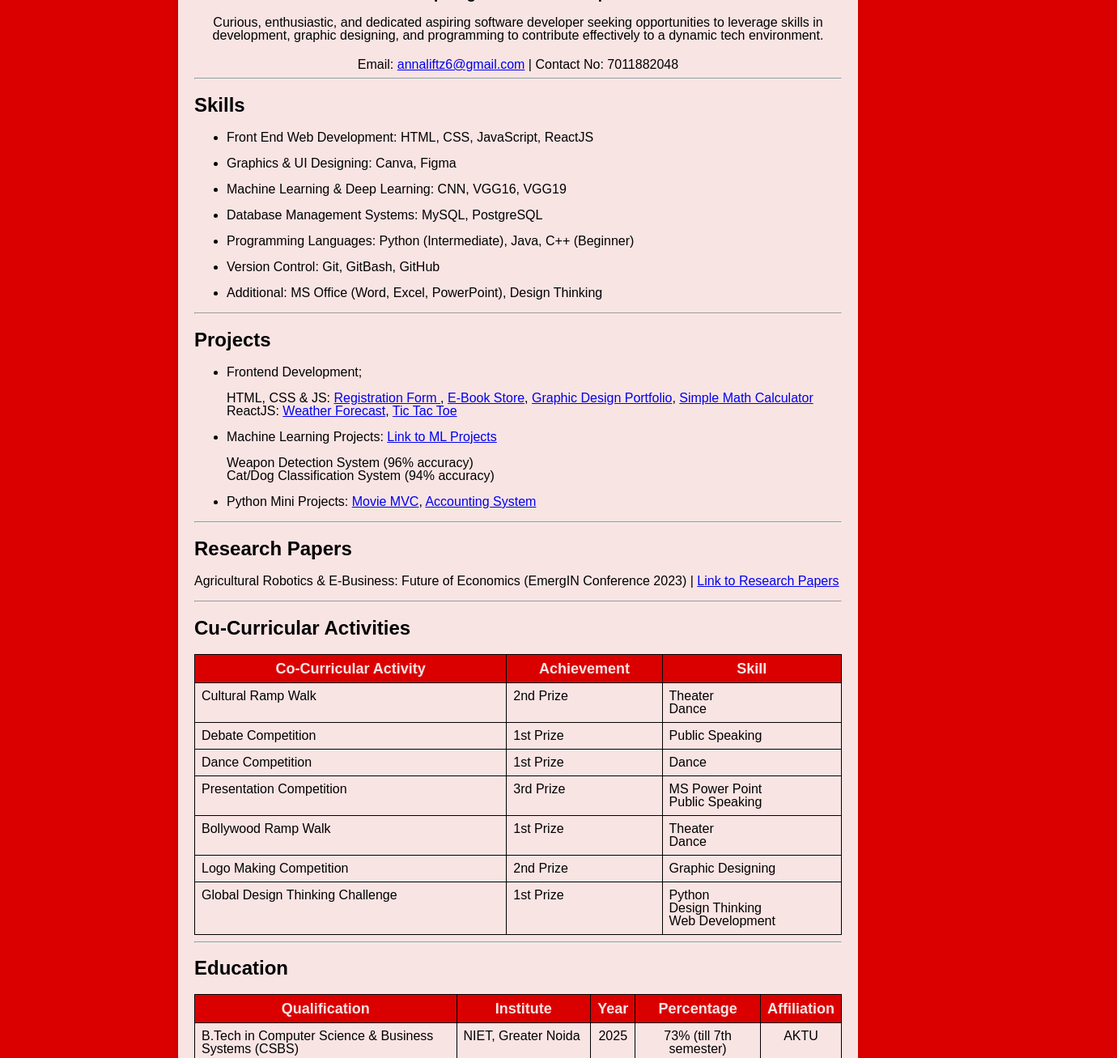
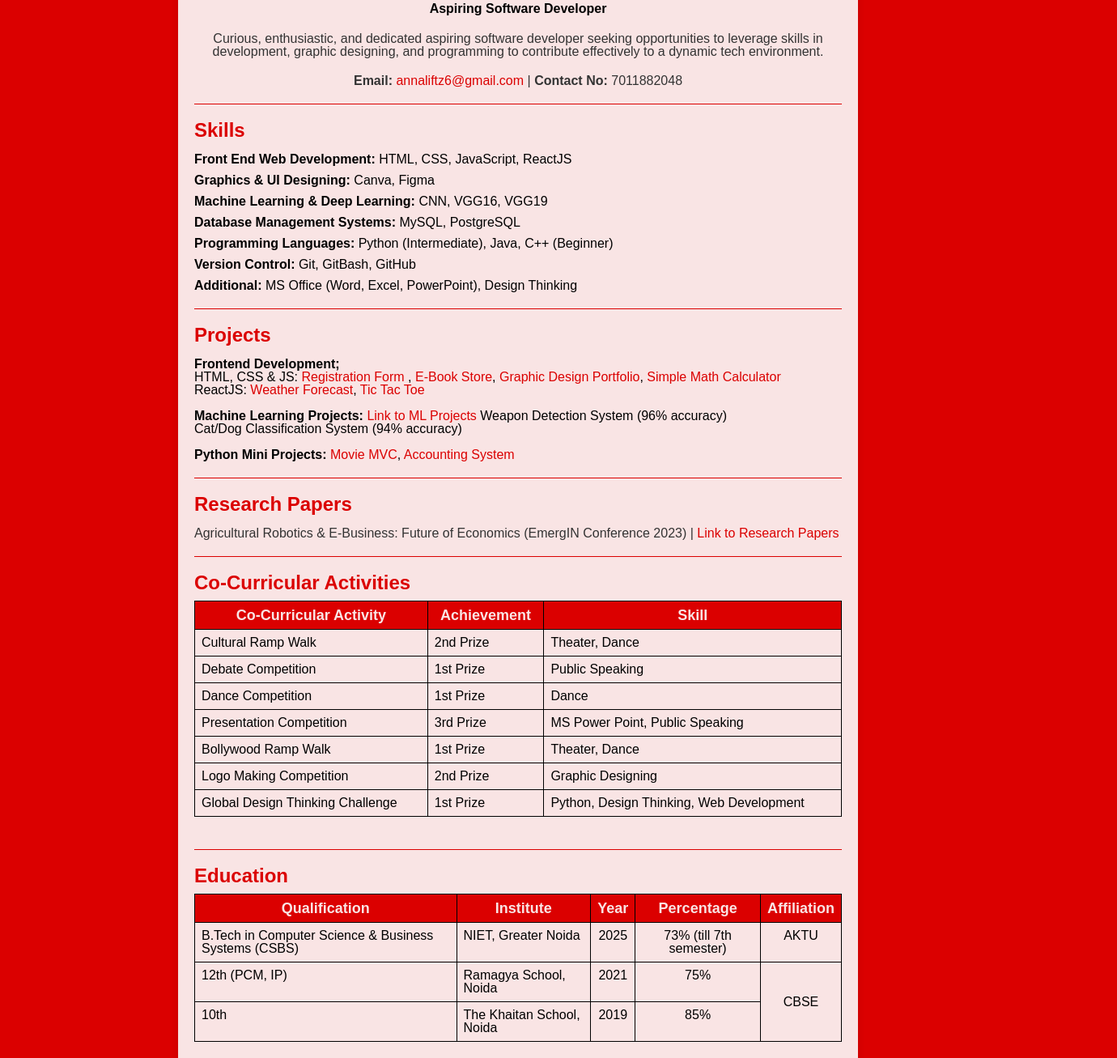
Before and after one commit to aashnaaa/Resume, a plain HTML site: page index.html in a window 1280 px wide. Shown: the part 326-1633 px from the top of the page at 81% size, 1380 px wide, since content can reach past the window. Drawn offline with Linux system fonts and the light colour scheme.

Commit message:
Updated index.html with the lastest version

```diff
--- a/index.html
+++ b/index.html
@@ -6,54 +6,12 @@
     <meta name="viewport" content="width=device-width, initial-scale=1.0">
     <title>Aashna's Resume</title>
     <style>
-        footer{
-            font-family: Arial, sans-serif;
-            color: #f9e4e4;
-            text-align: center;
-        }
-
         body {
             font-family: Arial, sans-serif;
             line-height: 1;
             background-color: #db0000;
             padding: 20px;
             margin: 0;
-        }
-
-        table {
-            border-collapse: collapse;
-            width: 100%;
-        }
-
-        th, td {
-            border: 1px solid black;
-            padding: 8px;
-            text-align: left;
-            vertical-align: top;
-        }
-        th{
-            background-color: #db0000;
-            font-weight: 900;
-            font-size: large;
-            color: #f9e4e4;
-            text-align: center;
-        }
-
-        .circle {
-            width: 120px;
-            height: 120px;
-            border-radius: 50%;
-            overflow: hidden;
-            align-self: center;
-
-        }
-
-        .circle img {
-            width: 100%;
-            height: 100%;
-            object-fit: cover;
-            justify-content: center;
-            align-items: center;
         }
 
         .container {
@@ -70,48 +28,156 @@
             margin-bottom: 20px;
         }
 
+        .image-container {
+            display: flex;
+            justify-content: center;
+            align-items: center;
+            margin-bottom: 10px;
+        }
+
+        .circle {
+            width: 120px;
+            height: 120px;
+            border-radius: 50%;
+            overflow: hidden;
+        }
+
+        .circle img {
+            width: 100%;
+            height: 100%;
+            object-fit: cover;
+        }
+
+        h1, h2, h3 {
+            color: #db0000;
+            margin-bottom: 10px;
+        }
+
+        p {
+            color: #333;
+        }
+
+        hr {
+            border: 0;
+            height: 1px;
+            background: #db0000;
+            margin: 20px 0;
+        }
+
+        ul {
+            list-style-type: none;
+            padding: 0;
+        }
+
+        li {
+            margin-bottom: 10px;
+        }
+
+        a {
+            color: #db0000;
+            text-decoration: none;
+        }
+
+        a:hover {
+            text-decoration: underline;
+        }
+
+        .skills, .education, .co-curricular {
+            margin-bottom: 20px;
+        }
+
+        .scrollable-table {
+            overflow-x: auto;
+            -webkit-overflow-scrolling: touch;
+        }
+
+        table {
+            border-collapse: collapse;
+            width: 100%;
+            min-width: 600px; /* Adjust this value as needed */
+            margin-bottom: 20px;
+        }
+
+        th, td {
+            border: 1px solid black;
+            padding: 8px;
+            text-align: left;
+            vertical-align: top;
+        }
+
+        th {
+            background-color: #db0000;
+            font-weight: 900;
+            font-size: large;
+            color: #f9e4e4;
+            text-align: center;
+        }
+
+        tr:hover {
+            background-color: #edabab;
+        }
+
         .contact-info {
             text-align: center;
             margin-bottom: 20px;
         }
 
-        .contact-info p {
-            margin: 5px 0;
+        footer {
+            font-family: Arial, sans-serif;
+            color: #f9e4e4;
+            text-align: center;
+            margin-top: 20px;
         }
 
-        .skills {
-            margin-bottom: 20px;
+        @media (max-width: 600px) {
+            .container {
+                padding: 10px;
             }
 
-        .education {
-            margin-bottom: 20px;
+            h1, h2, h3 {
+                font-size: 1.5em;
             }
 
-        .education p,
-        .education ul {
-            margin: 5px 0;
-            display: inline-block;
+            .skills, .education, .co-curricular {
+                margin-bottom: 10px;
+            }
+
+            .scrollable-table table {
+                min-width: 100%; /* Adjust for smaller screens */
             }
 
             .image-container {
-            position: center;
-            top: 30px;
-            left: 50%;
-            justify-content: center;
-            align-items: center;
-            transform: translateX(42.5%);
+                margin-bottom: 10px;
+            }
         }
 
-        .social-media {
-            display: flex;
+        @media print {
+            body {
+                background-color: #fff;
+                color: #000;
             }
 
-        .social-media a {
-            margin-right: 10px;
+            .container {
+                box-shadow: none;
             }
 
-        tr:hover {background-color: #edabab;}
+            a {
+                color: #000;
+                text-decoration: none;
+            }
 
+            .scrollable-table {
+                overflow: visible;
+            }
+
+            .circle img {
+                display: none; /* Hide image when printing to save ink */
+            }
+
+            footer {
+                display: none; /* Hide footer when printing */
+            }
+        }
     </style>
 </head>
 
@@ -121,126 +187,103 @@
             <h1>Resume</h1>
             <hr>
             <div class="image-container">
-             <div class="circle img">
+                <div class="circle">
                     <img src="IMG_4629.JPG" alt="Image">
                 </div>
             </div>
-            <h2>Aashna</h2>
-            <h3>Aspiring Software Developer</h3>
+            <h1>Aashna</h1>
+            <h4>Aspiring Software Developer</h4>
             <p>Curious, enthusiastic, and dedicated aspiring software developer seeking opportunities to leverage skills in development, graphic designing, and programming to contribute effectively to a dynamic tech environment.</p>
-
         </div>
 
         <div class="contact-info">
-            <p>Email: <a href="mailto:annaliftz6@gmail.com">annaliftz6@gmail.com</a> | Contact No: 7011882048</p>
+            <p><b>Email:</b> <a href="mailto:annaliftz6@gmail.com">annaliftz6@gmail.com</a> | <b>Contact No:</b> 7011882048</p>
             <hr>
         </div>
 
         <div class="skills">
             <h2>Skills</h2>
             <ul>
-                <li>Front End Web Development: HTML, CSS, JavaScript, ReactJS</li> <br>
-                <li>Graphics & UI Designing: Canva, Figma</li> <br>
-                <li>Machine Learning & Deep Learning: CNN, VGG16, VGG19</li> <br>
-                <li>Database Management Systems: MySQL, PostgreSQL</li> <br>
-                <li>Programming Languages: Python (Intermediate), Java, C++ (Beginner)</li> <br>
-                <li>Version Control: Git, GitBash, GitHub </li> <br>
-                <li>Additional: MS Office (Word, Excel, PowerPoint), Design Thinking </li>
+                <li><b>Front End Web Development:</b> HTML, CSS, JavaScript, ReactJS</li>
+                <li><b>Graphics & UI Designing:</b> Canva, Figma</li>
+                <li><b>Machine Learning & Deep Learning:</b> CNN, VGG16, VGG19</li>
+                <li><b>Database Management Systems:</b> MySQL, PostgreSQL</li>
+                <li><b>Programming Languages:</b> Python (Intermediate), Java, C++ (Beginner)</li>
+                <li><b>Version Control:</b> Git, GitBash, GitHub </li>
+                <li><b>Additional:</b> MS Office (Word, Excel, PowerPoint), Design Thinking </li>
             </ul>
             <hr>
         </div>
 
         <h2>Projects</h2>
         <ul>
-                <li>Frontend Development;
-                <br>
-                <p>HTML, CSS & JS: <a href="NIET Admission Form.html" target="_blank">Registration Form </a>, <a href="ebsindex.html" target="_blank">E-Book Store</a>, <a href="https://aashnaaa.github.io/GD-Portfolio/" target="_blank">Graphic Design Portfolio</a>, <a href="calc_index.html" target="_blank">Simple Math Calculator</a> <br>
+            <li><b>Frontend Development;</b> <br>
+            <ul>HTML, CSS & JS: <a href="NIET Admission Form.html" target="_blank">Registration Form </a>, <a href="ebsindex.html" target="_blank">E-Book Store</a>, <a href="https://aashnaaa.github.io/GD-Portfolio/" target="_blank">Graphic Design Portfolio</a>, <a href="calc_index.html" target="_blank">Simple Math Calculator</a> <br>
             ReactJS: <a href="https://github.com/aashnaaa/Weather-Forecast" target="_blank">Weather Forecast</a>, <a href="https://github.com/aashnaaa/Tic-Tac-Toe" target="_blank">Tic Tac Toe</a> </p>
-                </li>
-                <li>Machine Learning Projects: <a href="https://drive.google.com/file/d/1KMWJUkbTU69-FF4ePUAH9wApfyQRscDV/view?usp=drive_link" target="_blank">Link to ML Projects</a>
-                    <br>
-                <p>Weapon Detection System (96% accuracy) <br> Cat/Dog Classification System (94% accuracy) </p> </li>
-                <li>Python Mini Projects: <a href="https://github.com/aashnaaa/Movie-Database-MVC" target="_blank">Movie MVC</a>, <a href="https://github.com/aashnaaa/Accounting-System-Python" target="_blank">Accounting System</a> </li>
             </ul>
 
+            <li><b>Machine Learning Projects:</b> <a href="https://drive.google.com/file/d/1KMWJUkbTU69-FF4ePUAH9wApfyQRscDV/view?usp=drive_link" target="_blank">Link to ML Projects</a>
+            Weapon Detection System (96% accuracy) <br> Cat/Dog Classification System (94% accuracy) </p> </li>
+
+            <li><b>Python Mini Projects:</b> <a href="https://github.com/aashnaaa/Movie-Database-MVC" target="_blank">Movie MVC</a>, <a href="https://github.com/aashnaaa/Accounting-System-Python" target="_blank">Accounting System</a> </li>
+        </ul>
         <hr>
 
         <h2>Research Papers</h2>
         <p>Agricultural Robotics & E-Business: Future of Economics (EmergIN Conference 2023) | <a href="https://drive.google.com/drive/folders/1CQO4Vp9j_GwCGYN3XcOIvraH5RtteWVN?usp=drive_link" target="_blank">Link to Research Papers</a></p>
-
         <hr>
 
-        <div class="table">
-            <div class="th, td">
-                <h2>Cu-Curricular Activities</h2>
-
+        <h2>Co-Curricular Activities</h2>
+        <div class="scrollable-table">
             <table>
-
                 <tr>
                     <th>Co-Curricular Activity</th>
                     <th>Achievement</th>
                     <th>Skill</th>
                 </tr>
-
-            <tbody>
-
                 <tr>
-                    <td> Cultural Ramp Walk </td>
-                    <td> 2nd Prize </td>
-                    <td> Theater <br>
-                        Dance </td>
+                    <td>Cultural Ramp Walk</td>
+                    <td>2nd Prize</td>
+                    <td>Theater, Dance</td>
                 </tr>
-
                 <tr>
-                    <td> Debate Competition </td>
-                    <td> 1st Prize </td>
-                    <td> Public Speaking </td>
+                    <td>Debate Competition</td>
+                    <td>1st Prize</td>
+                    <td>Public Speaking</td>
                 </tr>
-
                 <tr>
-                    <td> Dance Competition </td>
-                    <td> 1st Prize </td>
-                    <td> Dance </td>
+                    <td>Dance Competition</td>
+                    <td>1st Prize</td>
+                    <td>Dance</td>
                 </tr>
-
                 <tr>
-                    <td> Presentation Competition </td>
-                    <td> 3rd Prize </td>
-                    <td> MS Power Point <br>
-                        Public Speaking </td>
+                    <td>Presentation Competition</td>
+                    <td>3rd Prize</td>
+                    <td>MS Power Point, Public Speaking</td>
                 </tr>
-
                 <tr>
-                    <td> Bollywood Ramp Walk </td>
-                    <td> 1st Prize </td>
-                    <td> Theater <br>
-                        Dance </td>
+                    <td>Bollywood Ramp Walk</td>
+                    <td>1st Prize</td>
+                    <td>Theater, Dance</td>
                 </tr>
-
                 <tr>
-                    <td> Logo Making Competition </td>
-                    <td> 2nd Prize </td>
-                    <td> Graphic Designing </td>
+                    <td>Logo Making Competition</td>
+                    <td>2nd Prize</td>
+                    <td>Graphic Designing</td>
                 </tr>
-
                 <tr>
-                    <td> Global Design Thinking Challenge </td>
-                    <td> 1st Prize </td>
-                    <td> Python <br>
-                        Design Thinking <br>
-                        Web Development </td>
+                    <td>Global Design Thinking Challenge</td>
+                    <td>1st Prize</td>
+                    <td>Python, Design Thinking, Web Development</td>
                 </tr>
-            </tbody>
             </table>
         </div>
-        </div>
-
         <hr>
 
         <div class="education">
             <h2>Education</h2>
-            <table style="width: 100%; border-collapse: collapse;">
-                <thead>
+            <div class="scrollable-table">
+                <table>
                     <tr>
                         <th style="text-align: center;">Qualification</th>
                         <th style="text-align: center;">Institute</th>
@@ -270,9 +313,10 @@
                         <td style="text-align: center;">2019</td>
                         <td style="text-align: center;">85%</td>
                     </tr>
-                </tbody>
                 </table>
             </div>
+        </div>
+
 
         <hr>
 
@@ -293,8 +337,10 @@
     </div>
 
         <footer>
-        <p>&copy; 2024 Annaverse by Aashna</p>
+            <p>&copy; 2024 Aashna. All rights reserved.</p>
         </footer>
 
+    </div>
 </body>
+
 </html>
```
Lines whose indentation alone changed are shown as unchanged.
